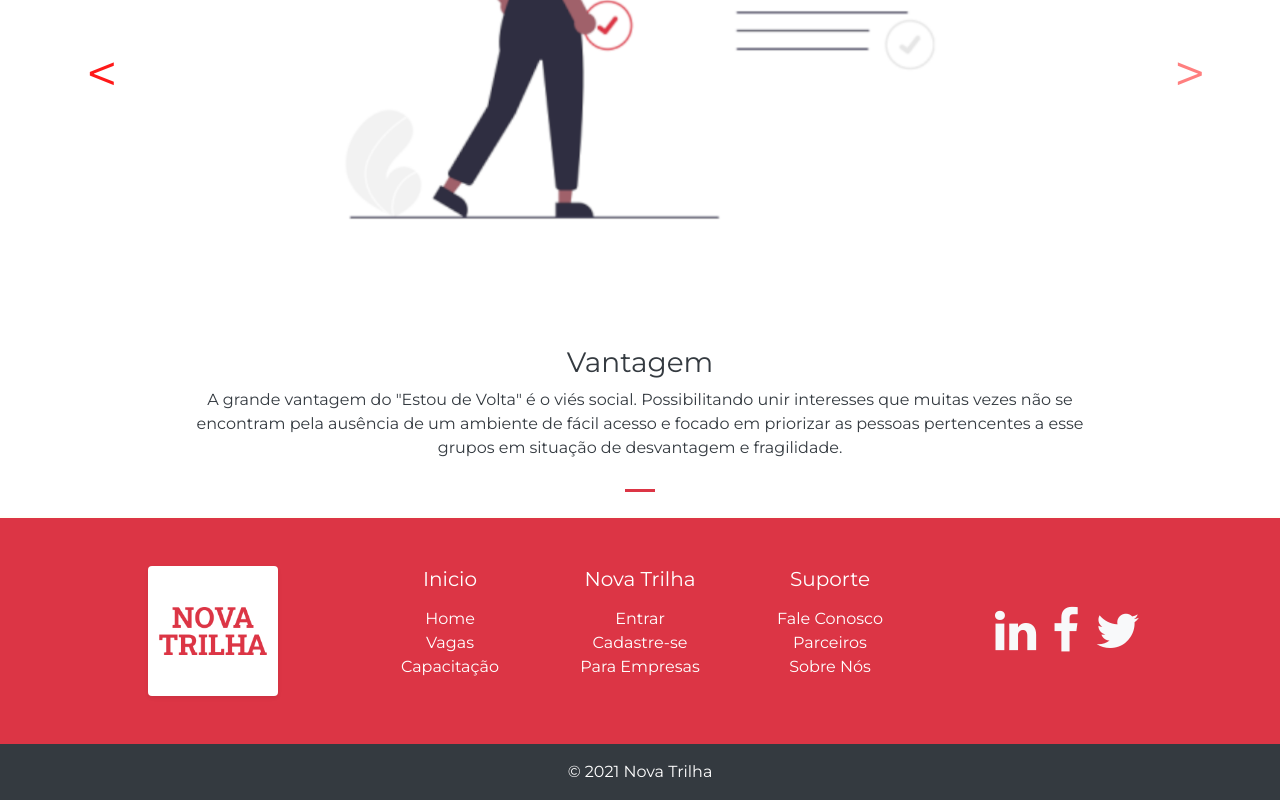
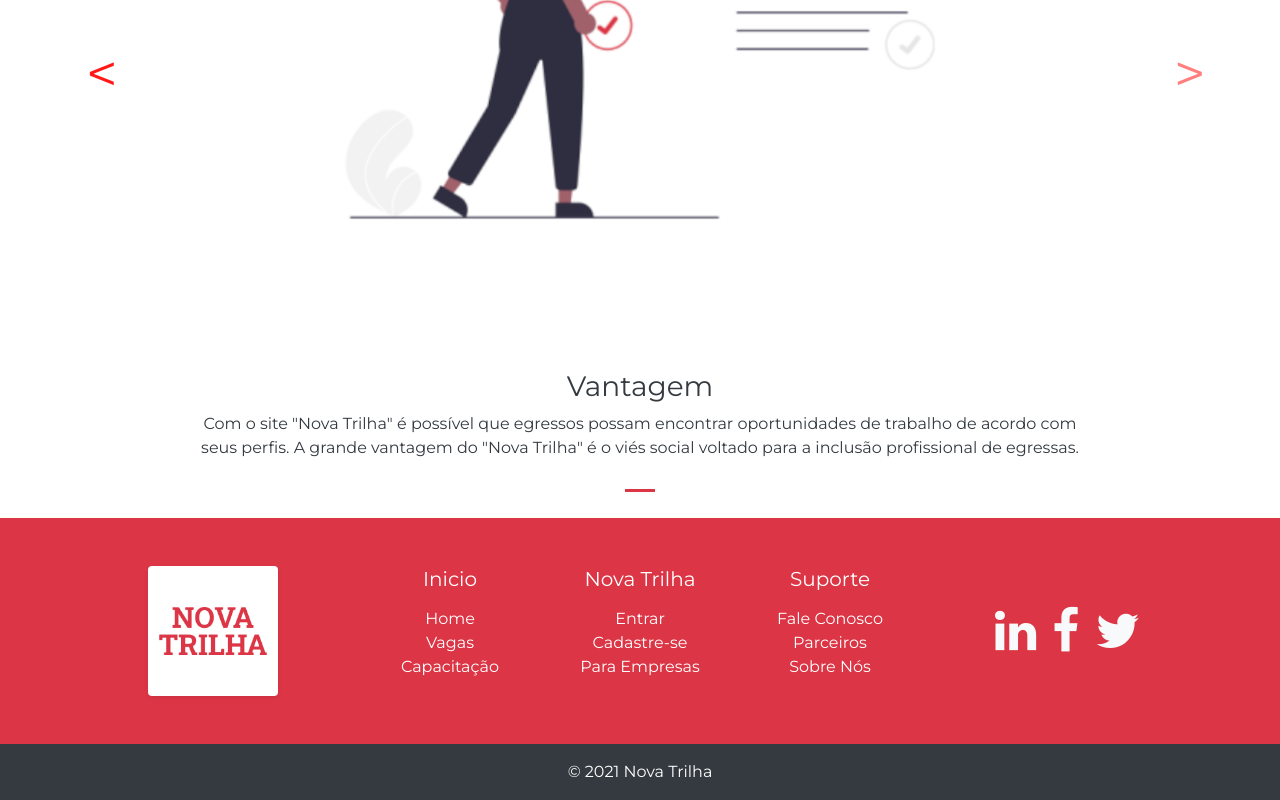
Before and after one commit to yurialvesyamada/nova-trilha, a React (Create React App) app: page / in a window 1280 px wide. Both pictures are taken after a click on the item 640 px from the left and 909 px from the top of the page. Shown: the part 515-1315 px from the top of the page. Built offline with nearby package versions, Linux system fonts and the light colour scheme.

Commit message:
Mudando Url das pages

```diff
--- a/package.json
+++ b/package.json
@@ -1,4 +1,5 @@
 {
+  "homepage": "http://novatrilha.infinityfreeapp.com/",
   "name": "nova-trilha",
   "version": "0.1.0",
   "private": true,
--- a/src/Components/Home/Home.js
+++ b/src/Components/Home/Home.js
@@ -2,11 +2,9 @@ import { Carousel, Button } from 'react-bootstrap';
 import FundoComLogo from './fundocomlogo3.svg';
 import FundoComLogo2 from './fundoquadrado2.svg';
 import Mulher1 from './mulher_retangulo2.png';
+import './Home.css';
 
 
-import './Home.css';
-
-import React, { useEffect, useState } from "react";
 
 export default function Carrousel() {
 
@@ -38,10 +36,8 @@ export default function Carrousel() {
                 />
                 <Carousel.Caption className="justify-content-center text-dark d-none d-md-block">
                     <h3>Vantagem</h3>
-                    <p>A grande vantagem do "Estou de Volta" é o viés social.
-                    Possibilitando unir interesses que muitas vezes não se encontram pela
-                    ausência de um ambiente de fácil acesso e focado em priorizar as pessoas
-                    pertencentes a esse grupos em situação de desvantagem e fragilidade.</p>
+                    <p>Com o site  "Nova Trilha" é possível que egressos possam encontrar oportunidades de trabalho de acordo com seus perfis.
+                    A grande vantagem do "Nova Trilha" é o viés social voltado para a inclusão profissional de egressas.</p>
                 </Carousel.Caption>
             </Carousel.Item>
 
--- a/src/Pages/Atualizar_cadastro.js
+++ b/src/Pages/Atualizar_cadastro.js
@@ -19,7 +19,7 @@ export default function Atualizar_cadastro() {
                             </a>
                         </Col>
 
-                        <Form className="bg-danger px-5 m-4 rounded shadow-sm" method="POST" action="http://localhost/nova-trilha/public/api/Atualizar_cadastro.php">
+                        <Form className="bg-danger px-5 m-4 rounded shadow-sm" method="POST" action="/Atualizar_cadastro.php">
 
                             <h2 className="py-4">Atualizar Cadastro</h2>
                             <InputGroup className="pb-4">
--- a/src/Pages/Cadastro.js
+++ b/src/Pages/Cadastro.js
@@ -18,7 +18,7 @@ export default function Cadastro() {
                             </a>
                         </Col>
 
-                        <Form className="bg-danger px-5 m-4 rounded shadow-sm" method="POST" action="http://localhost/nova-trilha/public/api/cadastro.php">
+                        <Form className="bg-danger px-5 m-4 rounded shadow-sm" method="POST" action="/api/cadastro.php">
 
                             <h1 className="py-4">Cadastro</h1>
                             <InputGroup className="pb-4">
--- a/src/Pages/Deletar_usuario.js
+++ b/src/Pages/Deletar_usuario.js
@@ -21,7 +21,7 @@ export default function Delete_usuario() {
                             </a>
                         </Col>
 
-                        <Form className="bg-danger px-5 m-4 rounded shadow-sm" method="POST" action="http://localhost/nova-trilha/public/api/deletar_usuario.php">
+                        <Form className="bg-danger px-5 m-4 rounded shadow-sm" method="POST" action="/api/deletar_usuario.php">
 
                         <h1 className="py-4">Deletar Usuario</h1>
 
--- a/src/Pages/Login.js
+++ b/src/Pages/Login.js
@@ -17,7 +17,7 @@ export default function Login() {
                                 <img src="/assets/img/nova-trilha-logo2.png" width="150px" alt="&copy; Nova Trilha" title="&copy; Nova Trilha" className="shadow-sm bg-white rounded" />
                             </a>
                         </Col>
-                        <Form className="bg-danger px-5 m-4 rounded shadow-sm" method="POST" action="http://localhost/nova-trilha/public/api/login.php">
+                        <Form className="bg-danger px-5 m-4 rounded shadow-sm" method="POST" action="/api/login.php">
 
                             <h1 className="py-4">Login</h1>
                             <InputGroup className="pb-4">
--- a/src/Pages/Recuperar_login.js
+++ b/src/Pages/Recuperar_login.js
@@ -18,7 +18,7 @@ export default function Recuperar_login() {
                             </a>
                         </Col>
 
-                        <Form className="bg-danger px-5 m-4 rounded shadow-sm" method="POST" action="http://localhost/nova-trilha/public/api/Recuperar_login.php">
+                        <Form className="bg-danger px-5 m-4 rounded shadow-sm" method="POST" action="/api/Recuperar_login.php">
 
                             <h1 className="py-4">Recuperar Senha</h1>
                             <InputGroup className="pb-4">
--- a/src/Pages/Vagas.js
+++ b/src/Pages/Vagas.js
@@ -8,7 +8,7 @@ export default function Vagas(props) {
     const [apiVagas, setDados] = useState([]);
     useEffect(() => {
         async function fetchData() {
-            const resposta = await fetch("http://localhost/nova-trilha/public/api/vagas.php")
+            const resposta = await fetch("/api/vagas.php")
             const dados = await resposta.json()
             setDados(dados);
         }
```
Also changed, not shown: 1 other file (tests, documents, lock files or other folders).
